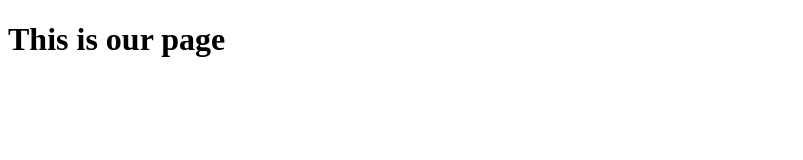
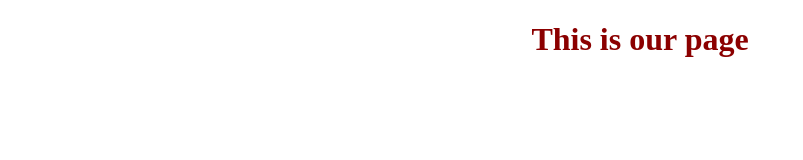
Before and after one commit to aybekmamasaliev/test_project, a plain HTML site: page index.html in a window 1280 px wide. Shown: the whole page, without its empty margins (0-803 px from the left). Drawn offline with Linux system fonts and the light colour scheme.

Commit message:
feat: added styles

```diff
--- a/index.html
+++ b/index.html
@@ -6,6 +6,7 @@
           content="width=device-width, user-scalable=no, initial-scale=1.0, maximum-scale=1.0, minimum-scale=1.0">
     <meta http-equiv="X-UA-Compatible" content="ie=edge">
     <title>GitHub pages</title>
+    <link rel="stylesheet" href="style.css">
 </head>
 <body>
     <h1>This is our page</h1>
--- a/style.css
+++ b/style.css
@@ -0,0 +1,4 @@
+h1{
+    text-align: center;
+    color: darkred;
+}
```
